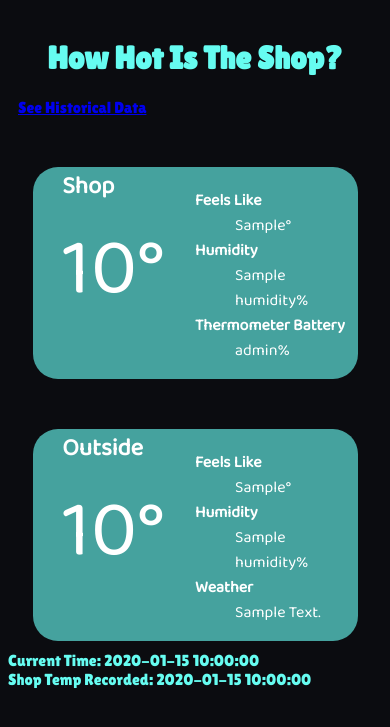
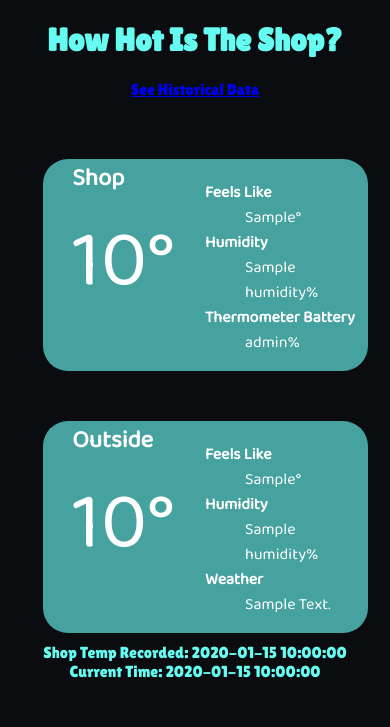
Before and after one commit to Bachmann1234/HowHotIsTheShop, a Flask app: template howhot/templates/index.html in a window 390 px wide. Shown: the top 727 px of the page. Run offline with Flask 2, Linux system fonts and the light colour scheme; the template is opened without the code that fills it: most values are stand-ins (such as "Sample title", 1, 10 or a date in 2020).

Commit message:
Make design fully responsive

```diff
--- a/howhot/templates/base.html
+++ b/howhot/templates/base.html
@@ -29,6 +29,11 @@
         a:visited {
           color: #66FCf1;
         }
+        #nav {
+            width: 100%;
+            display: flex;
+            justify-content: center;
+        }
     </style>
     {% block head %}
     {% endblock %}
--- a/howhot/templates/history.html
+++ b/howhot/templates/history.html
@@ -10,7 +10,7 @@
             crossorigin="anonymous" referrerpolicy="no-referrer"></script>
     <style>
         #contentContainer {
-            padding: 10vh 10vw;
+            padding: 1vh 1vw;
         }
         #shopChart {
             max-height: 70vh;
@@ -18,8 +18,10 @@
     </style>
 {% endblock %}
 {% block content %}
+    <div id="nav">
+        <a href="{{ url_for('render_index') }}">See Current Temperature</a>
+    </div>
     <div id="contentContainer">
-        <a href="{{ url_for('render_index') }}">See Current Temperature</a>
         <canvas id="shopChart"></canvas>
     </div>
     <script>
--- a/howhot/templates/index.html
+++ b/howhot/templates/index.html
@@ -8,6 +8,10 @@
 
         #contentContainer {
             padding: 10px;
+            width: 100%;
+            display: flex;
+            flex-wrap: wrap;
+            justify-content: space-evenly;
         }
 
         .location {
@@ -21,7 +25,7 @@
             width: 325px;
             margin-left: auto;
             margin-right: auto;
-            margin-top: 50px
+            margin-top: 50px;
         }
 
         .description {
@@ -36,14 +40,22 @@
         dt {
             font-weight: bold;
         }
+
+        footer {
+            display: flex;
+            flex-wrap: wrap;
+            justify-content: space-around;
+        }
     </style>
 {% endblock %}
 {% block content %}
+    <h1 class="title">
+        How Hot Is The Shop?
+    </h1>
+    <div id="nav">
+        <a href="{{ url_for('render_history') }}">See Historical Data</a>
+    </div>
     <div id="contentContainer">
-        <h1 class="title">
-            How Hot Is The Shop?
-        </h1>
-        <a href="{{ url_for('render_history') }}">See Historical Data</a>
         <div class="location">
             <div class="headline">
                 <h2>Shop</h2>
@@ -80,9 +92,9 @@
 {% endblock %}
 {% block footer %}
     <div>
+        Shop Temp Recorded: {{ shop_temp.formatted_eastern_time }}
+    </div>
+    <div>
         Current Time: {{ current_time }}
     </div>
-    <div>
-        Shop Temp Recorded: {{ shop_temp.formatted_eastern_time }}
-    </div>
 {% endblock %}
```
